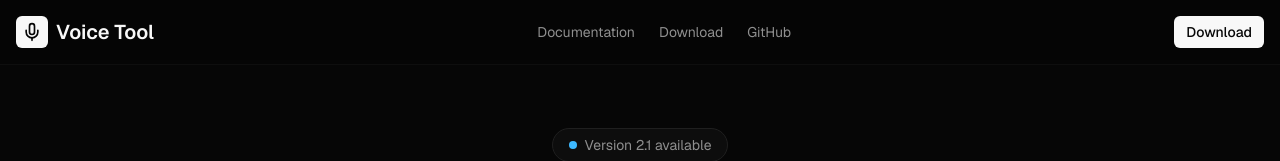
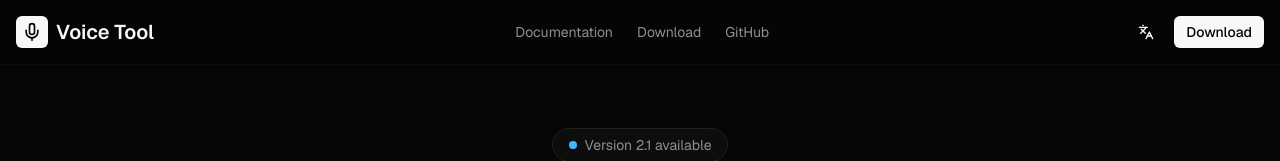
Before and after one commit to Nolyo/voice-tool-web, a Next.js app: page /en in a window 1280 px wide. Shown: the top 161 px of the page. Built offline with nearby package versions, Linux system fonts and the light colour scheme.

Commit message:
feat: add language switcher to navbar

```diff
--- a/components/header.tsx
+++ b/components/header.tsx
@@ -1,6 +1,7 @@
 "use client"
 
 import { Button } from "@/components/ui/button"
+import { LanguageSwitcher } from "@/components/language-switcher"
 import { Mic } from "lucide-react"
 import { useTranslations } from "next-intl"
 import { Link } from "@/i18n/routing"
@@ -31,6 +32,7 @@ export function Header() {
         </nav>
 
         <div className="flex items-center gap-3">
+          <LanguageSwitcher />
           <Button size="sm" asChild>
             <Link href="/download">{t("cta")}</Link>
           </Button>
--- /dev/null
+++ b/components/language-switcher.tsx
@@ -0,0 +1,31 @@
+"use client"
+
+import { Button } from "@/components/ui/button"
+import { Languages } from "lucide-react"
+import { useLocale } from "next-intl"
+import { usePathname, useRouter } from "@/i18n/routing"
+import { useTranslations } from "next-intl"
+
+export function LanguageSwitcher() {
+  const t = useTranslations("languageSwitcher")
+  const locale = useLocale()
+  const router = useRouter()
+  const pathname = usePathname()
+
+  const toggleLocale = () => {
+    const newLocale = locale === "en" ? "fr" : "en"
+    router.replace(pathname, { locale: newLocale })
+  }
+
+  return (
+    <Button
+      variant="ghost"
+      size="icon-sm"
+      onClick={toggleLocale}
+      aria-label={t("ariaLabel")}
+      title={locale === "en" ? t("switchToFrench") : t("switchToEnglish")}
+    >
+      <Languages className="h-4 w-4" />
+    </Button>
+  )
+}
--- a/messages/en.json
+++ b/messages/en.json
@@ -54,6 +54,11 @@
       "github": "GitHub"
     },
     "cta": "Download"
+  },
+  "languageSwitcher": {
+    "ariaLabel": "Switch language",
+    "switchToFrench": "Passer en français",
+    "switchToEnglish": "Switch to English"
   },
   "footer": {
     "description": "Real-time voice transcription desktop application with artificial intelligence.",
--- a/messages/fr.json
+++ b/messages/fr.json
@@ -54,6 +54,11 @@
       "github": "GitHub"
     },
     "cta": "Télécharger"
+  },
+  "languageSwitcher": {
+    "ariaLabel": "Changer de langue",
+    "switchToFrench": "Passer en français",
+    "switchToEnglish": "Switch to English"
   },
   "footer": {
     "description": "Application desktop de transcription vocale en temps réel avec intelligence artificielle.",
```
